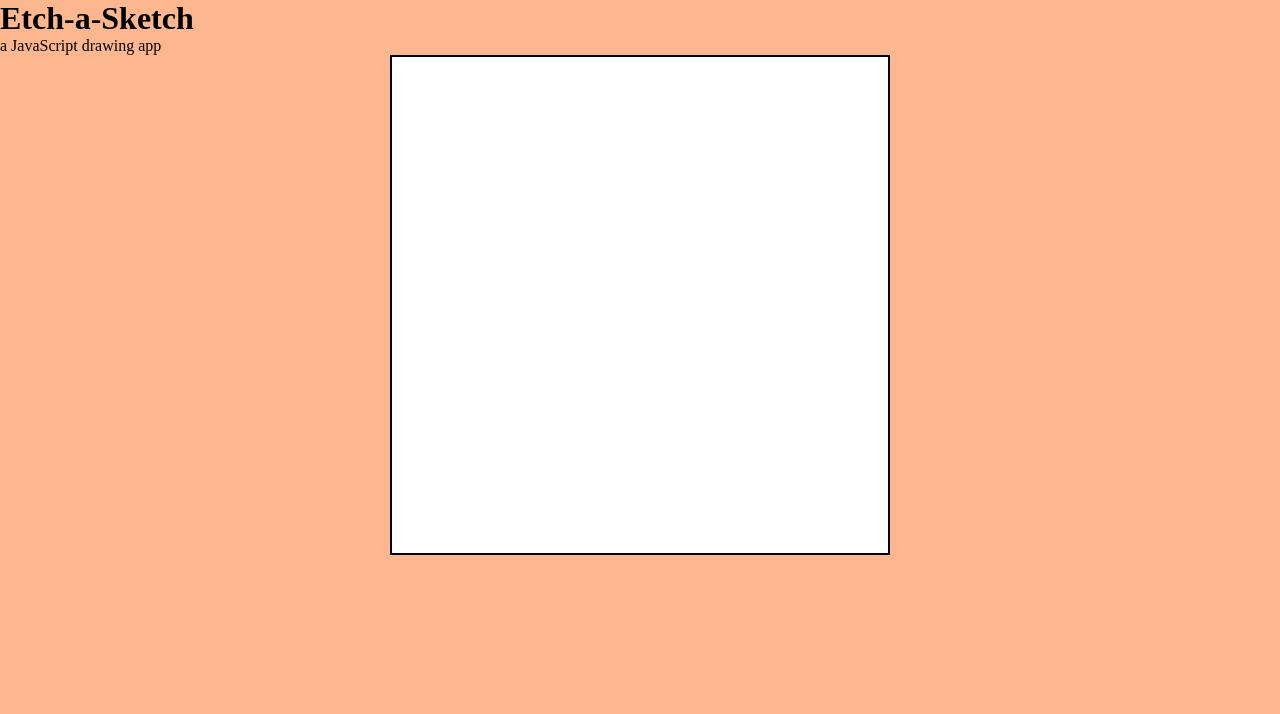
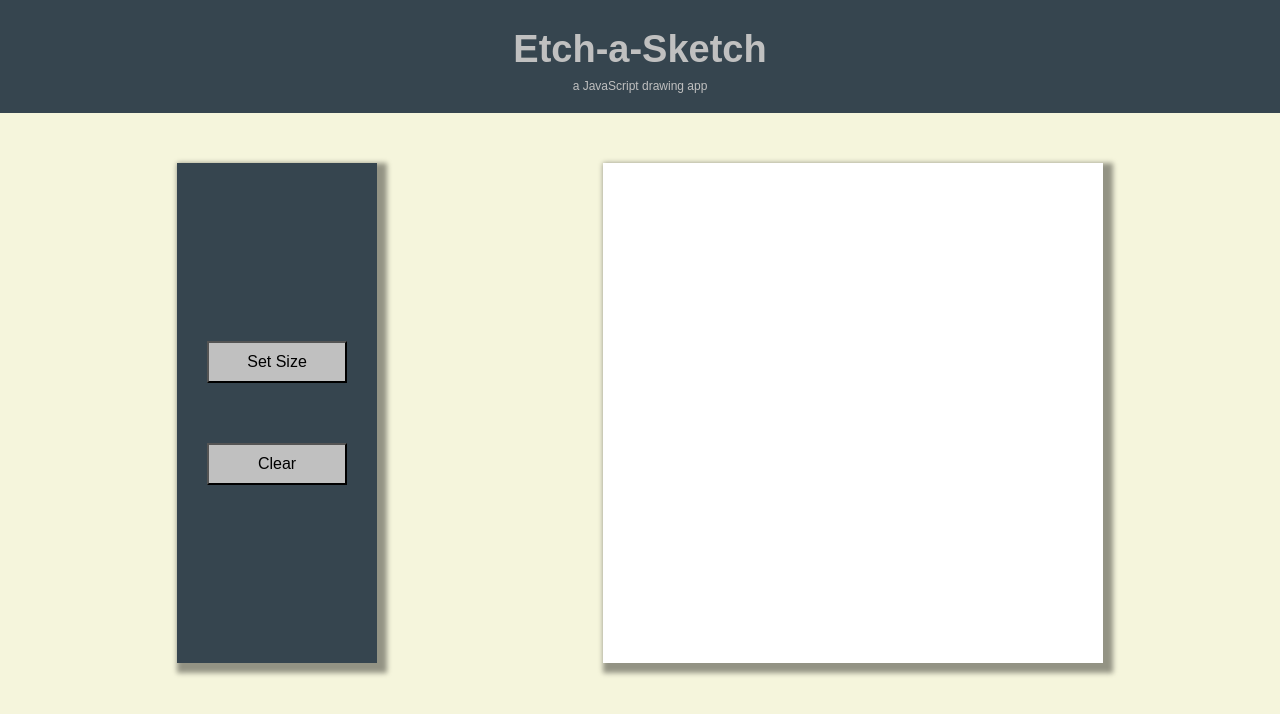
Before and after one commit to daniel-papp/odin-etch-a-sketch, a plain HTML site: page index.html in a window 1280 px wide. Drawn offline with Linux system fonts and the light colour scheme.

Commit message:
Update CSS styling

```diff
--- a/index.html
+++ b/index.html
@@ -11,6 +11,12 @@
             <h1>Etch-a-Sketch</h1>
             <p>a JavaScript drawing app</p>
         </header>
-        <div id="container"></div>
+        <main>
+            <aside>
+                <button id="size-btn" class="button">Set Size</button>
+                <button id="clear-btn" class="button">Clear</button>
+            </aside>
+            <div id="container"></div>
+        </main>
     </body>
 </html>
--- a/style.css
+++ b/style.css
@@ -6,19 +6,65 @@
     box-sizing: border-box;
     margin: 0;
     padding: 0;
+    font-family: Arial, Helvetica, sans-serif;
+    font-size: 16px;
 }
 
 body {
-    background-color: rgb(252, 183, 142);
+    background-color: beige;
+}
+
+header {
+    background-color: #36454F;
+    color: silver;
+    text-align: center;
+    margin-bottom: 50px;
+    padding: 20px 0px;
+}
+
+header h1 {
+    font-size: 38px;
+    margin: 8px;
+}
+
+header p {
+    font-size: 12px;
+}
+
+main {
+    width: 90%;
+    margin: auto;
+    display: flex;
+    justify-content: space-around;
+}
+
+aside {
+    height: 500px;
+    width: 200px;
+    min-width: 200px;
+    background-color: #36454F;
+    box-shadow: 5px 5px 5px 5px rgba(0,0,0,0.4);
+    display: flex;
+    flex-direction: column;
+    justify-content: center;
+    align-items: center;
+}
+
+.button {
+    width: 70%;
+    padding: 10px 20px;
+    margin: 30px 0px;
+    background-color: silver;
+    color: black;
 }
 
 #container {
-    margin: auto;
     width: 500px;
     height: 500px;
+    min-width: 500px;
     display: flex;
     flex-direction: column;
-    border: 2px solid black;
+    box-shadow: 5px 5px 5px 5px rgba(0,0,0,0.4);
 }
 
 .grid-row {
```
